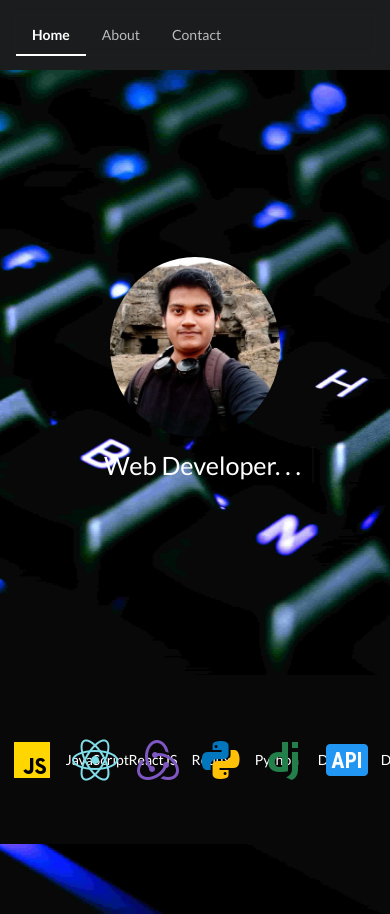
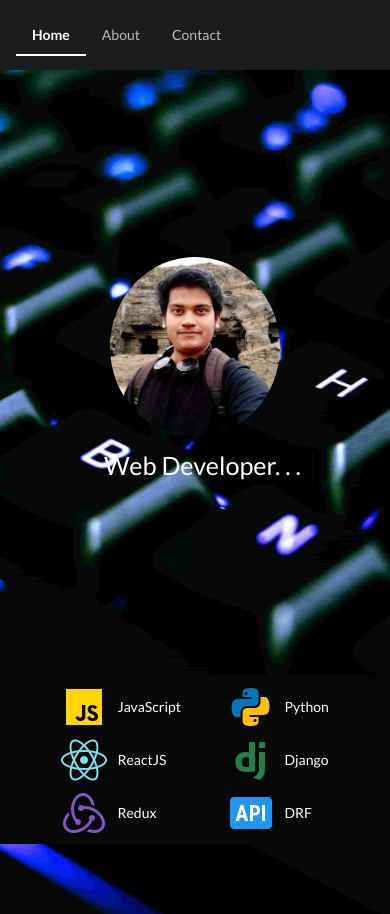
Before and after one commit to ktam0001/portfolio, a React (Create React App) app: page / in a window 390 px wide. Built offline with nearby package versions, Linux system fonts and the light colour scheme.

Commit message:
feat: added responsive friendly behaviour to footer at homepage, updated with flex-direction as column

```diff
--- a/src/components/styles/footer.css
+++ b/src/components/styles/footer.css
@@ -38,3 +38,14 @@
     top : 14px;
     padding-left : 10px;
 }
+
+@media screen and (max-width: 768px) {
+    .footerC1 {
+        flex-direction: column;
+        align-items: center;
+        justify-content: center;
+        padding-right: 4rem;
+        /* padding-right: 0; */
+    }
+
+}
```
